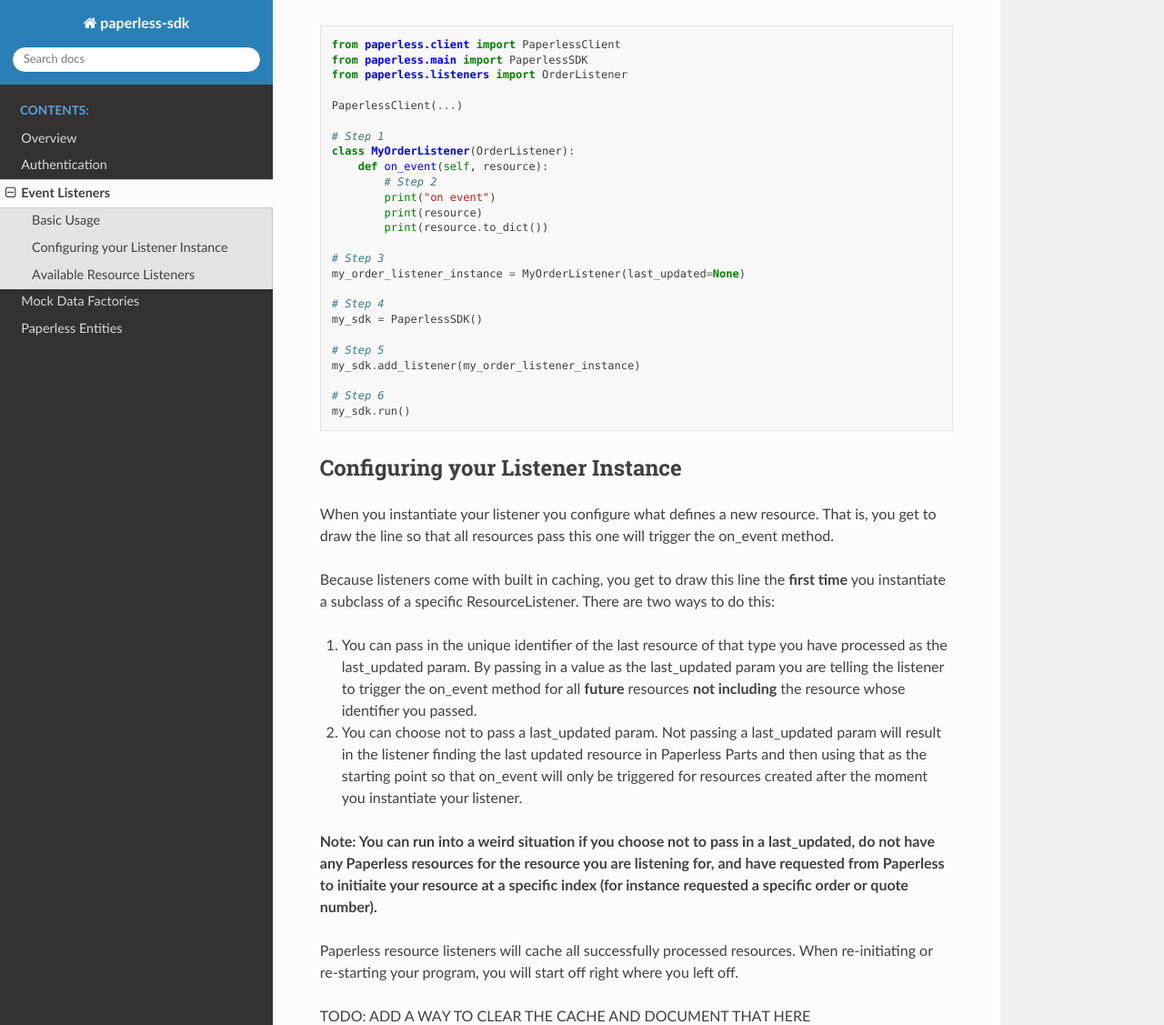
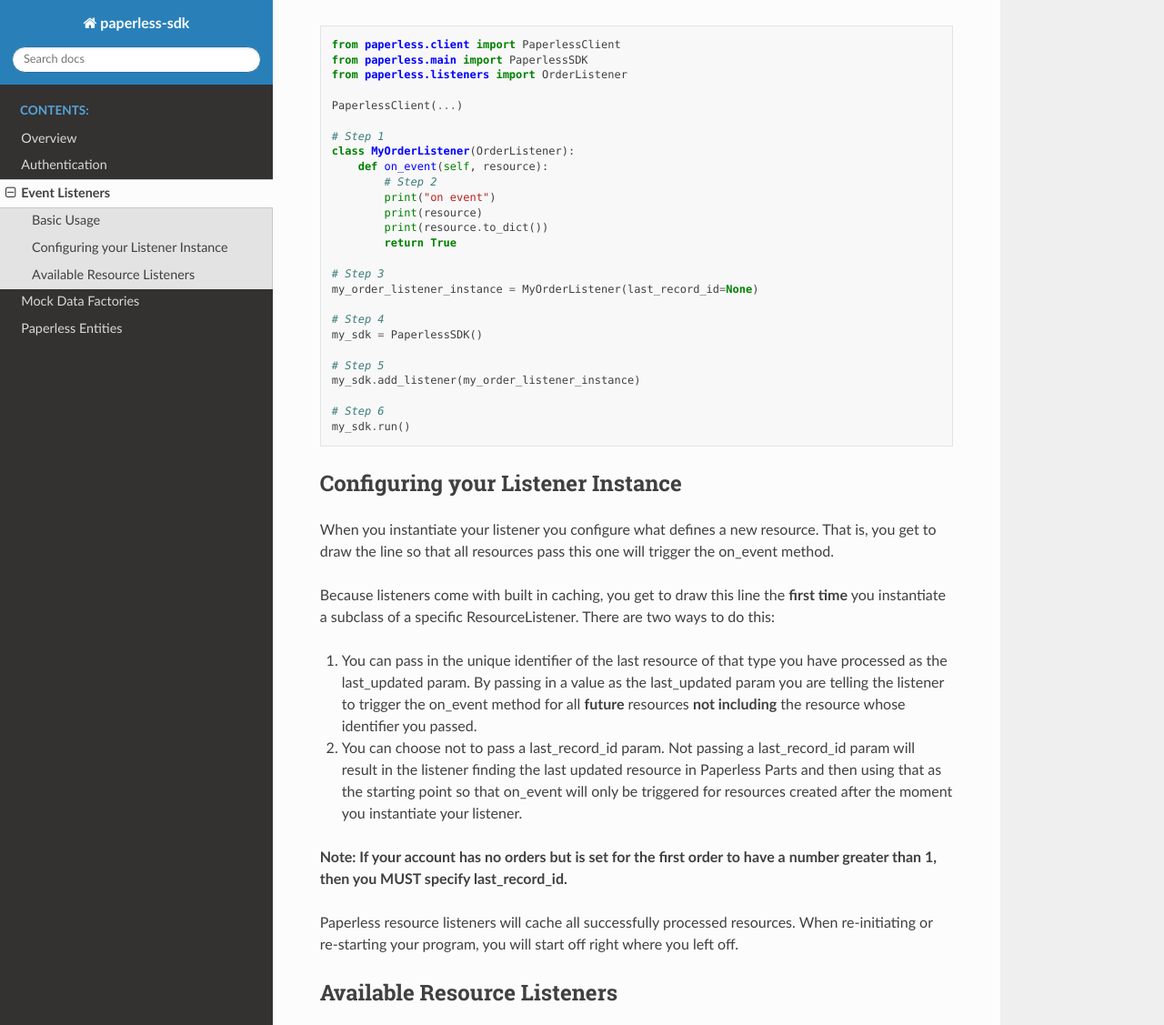
Before and after one commit to part-os/core-python, a Sphinx documentation site: the page built from docs/source/modules/event_listeners.rst, in a window 1280 px wide and 1400 px high, scrolled down 716 px, cut to the strip 0-1127 px from the top of the window. Shown: the whole strip at 91% size. Built offline with Sphinx 7.4.7 and the Read the Docs theme 2.0.0, drawn with Linux system fonts in a browser that asks for light colours.

Commit message:
Documentation updates

```diff
--- a/docs/source/modules/event_listeners.rst
+++ b/docs/source/modules/event_listeners.rst
@@ -36,9 +36,10 @@
             print("on event")
             print(resource)
             print(resource.to_dict())
+            return True
 
     # Step 3
-    my_order_listener_instance = MyOrderListener(last_updated=None)
+    my_order_listener_instance = MyOrderListener(last_record_id=None)
 
     # Step 4
     my_sdk = PaperlessSDK()
@@ -56,13 +57,11 @@
 Because listeners come with built in caching, you get to draw this line the **first time** you instantiate a subclass of a specific ResourceListener. There are two ways to do this:
 
 1. You can pass in the unique identifier of the last resource of that type you have processed as the last_updated param. By passing in a value as the last_updated param you are telling the listener to trigger the on_event method for all **future** resources **not including** the resource whose identifier you passed.
-2. You can choose not to pass a last_updated param. Not passing a last_updated param will result in the listener finding the last updated resource in Paperless Parts and then using that as the starting point so that on_event will only be triggered for resources created after the moment you instantiate your listener.
+2. You can choose not to pass a last_record_id param. Not passing a last_record_id param will result in the listener finding the last updated resource in Paperless Parts and then using that as the starting point so that on_event will only be triggered for resources created after the moment you instantiate your listener.
 
-**Note: You can run into a weird situation if you choose not to pass in a last_updated, do not have any Paperless resources for the resource you are listening for, and have requested from Paperless to initiaite your resource at a specific index (for instance requested a specific order or quote number).**
+**Note: If your account has no orders but is set for the first order to have a number greater than 1, then you MUST specify last_record_id.**
 
 Paperless resource listeners will cache all successfully processed resources. When re-initiating or re-starting your program, you will start off right where you left off.
-
-TODO: ADD A WAY TO CLEAR THE CACHE AND DOCUMENT THAT HERE
 
 
 Available Resource Listeners
```
Also changed, not shown: README.md (+2 -1 lines).
